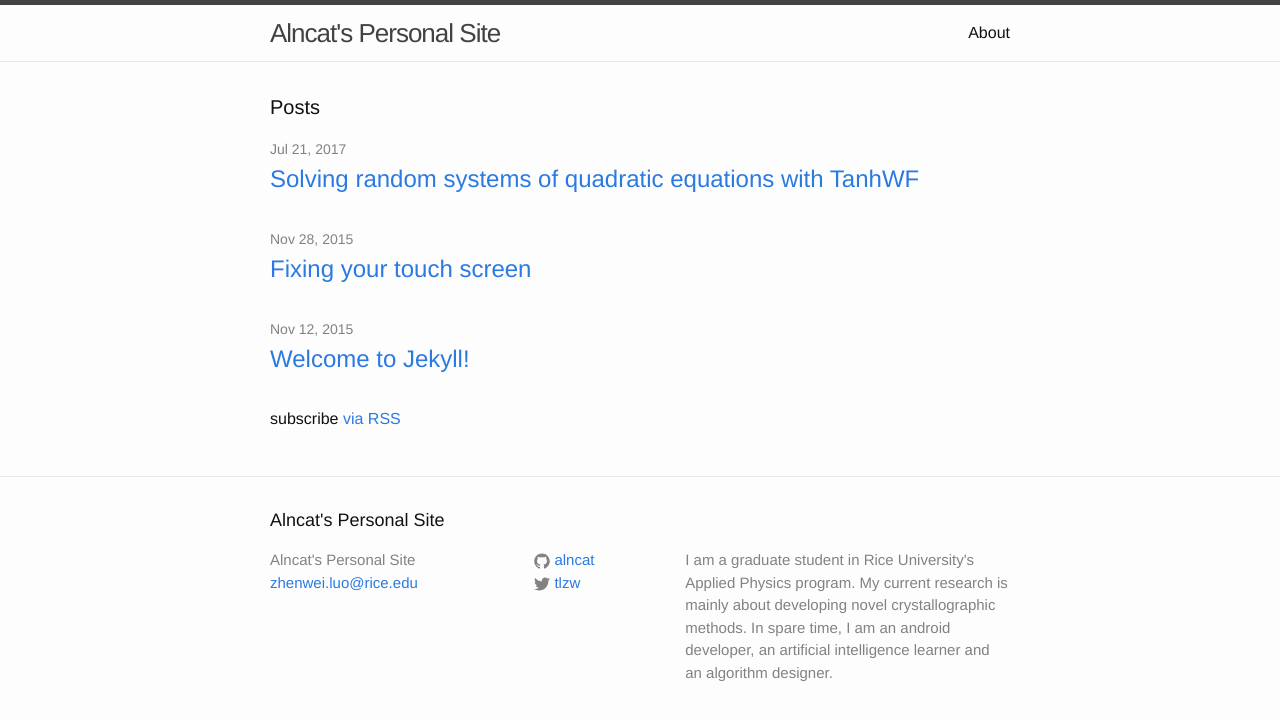
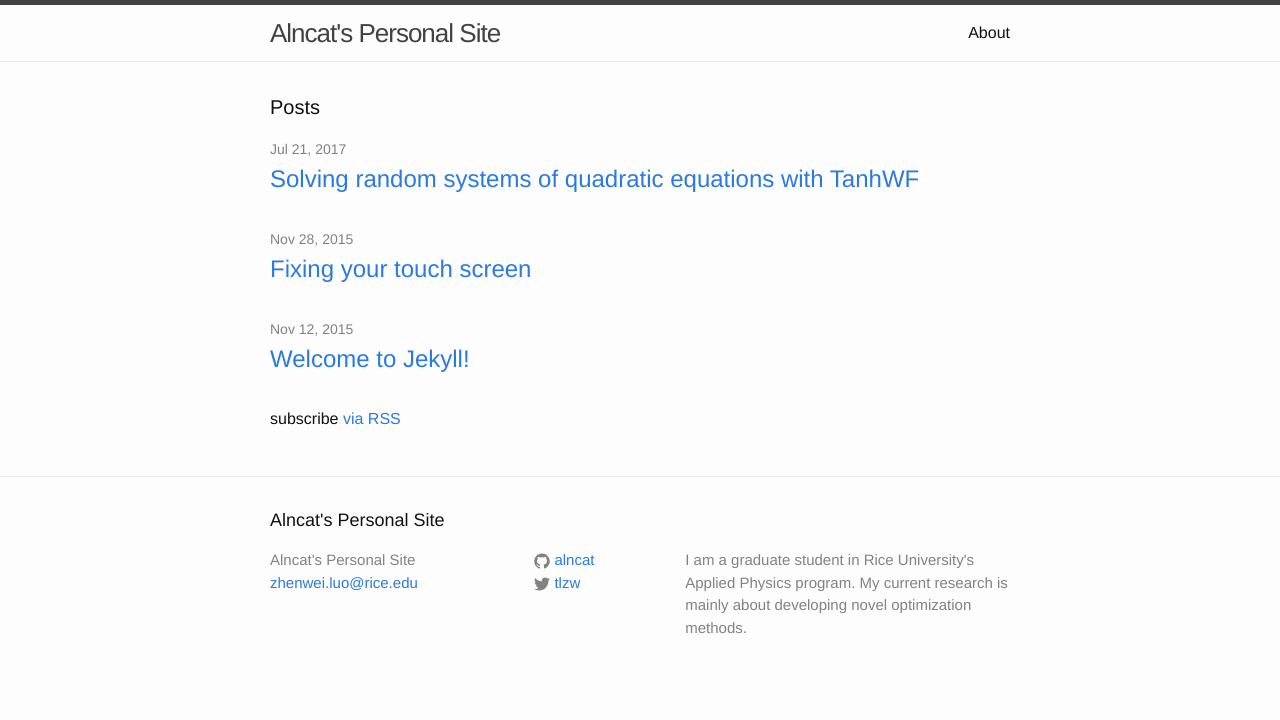
Before and after one commit to alncat/alncat.github.io, a Jekyll site: the page built from index.html, in a window 1280 px wide. Shown: the top 720 px of the page. Built offline with Jekyll 4.4.1, drawn with Linux system fonts in a browser that asks for light colours.

Commit message:
description

```diff
--- a/_config.yml
+++ b/_config.yml
@@ -10,8 +10,8 @@ title: Alncat's Personal Site
 email: zhenwei.luo@rice.edu
 description: > # this means to ignore newlines until "baseurl:"
     I am a graduate student in Rice University's Applied Physics program.
-    My current research is mainly about developing novel crystallographic
-    methods. In spare time, I am an android developer, an artificial intelligence learner and an algorithm designer.
+    My current research is mainly about developing novel optimization
+    methods.
 baseurl: "" # the subpath of your site, e.g. /blog
 url: "http://alncat.github.io" # the base hostname & protocol for your site
 twitter_username: tlzw
```
